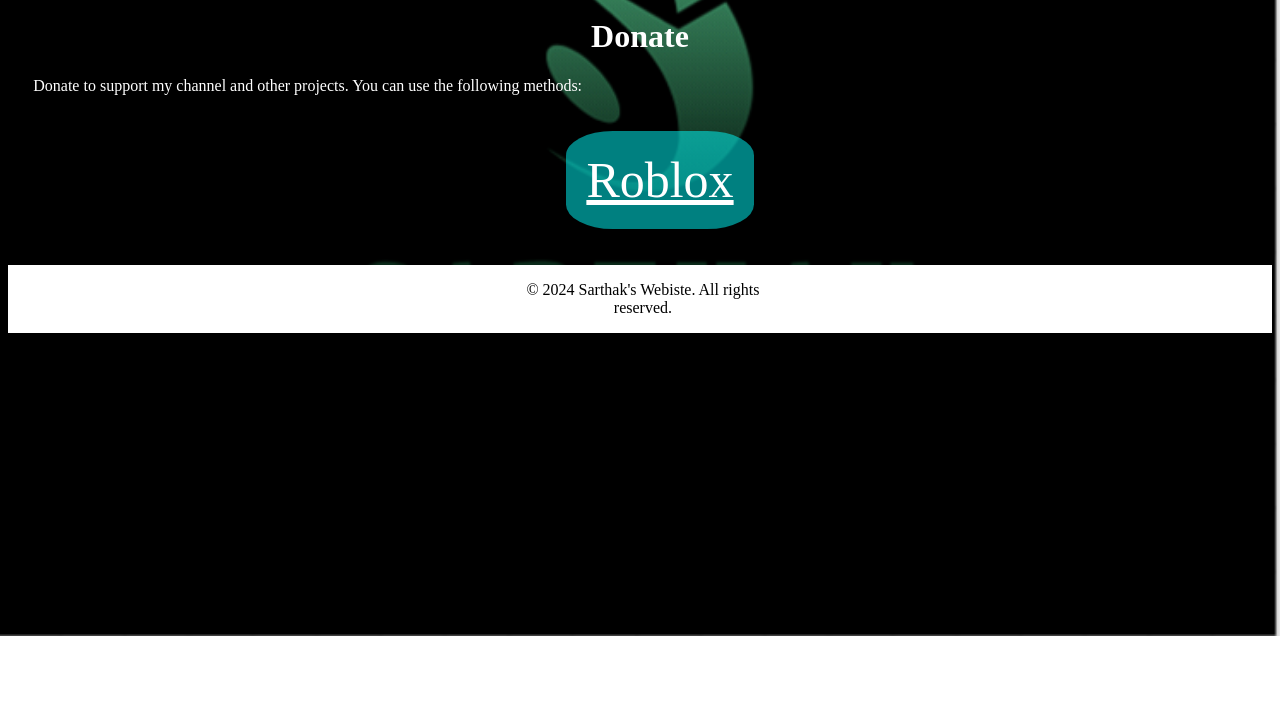
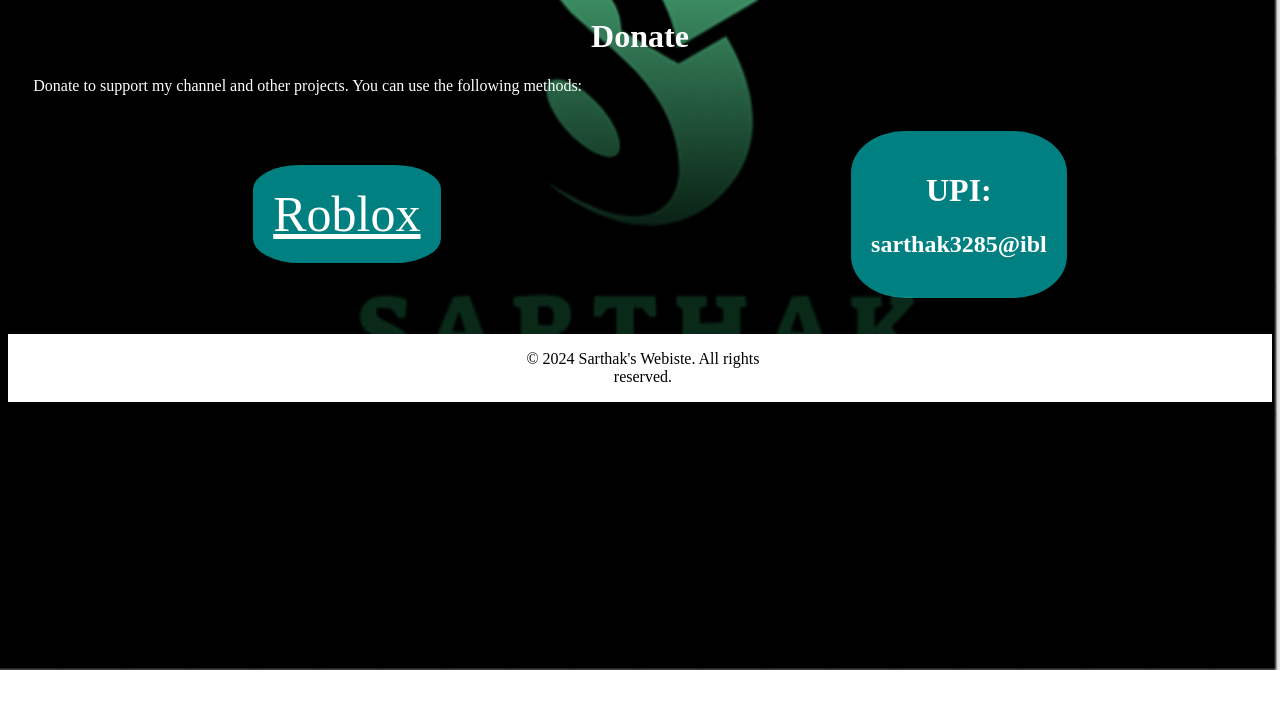
Before and after one commit to SarthakOnYt/Youtube_Website, a plain HTML site: page donation.html in a window 1280 px wide. Shown: the part 91-800 px from the top of the page. Drawn offline with Linux system fonts and the light colour scheme; no server answers.

Commit message:
Update donation.html

```diff
--- a/donation.html
+++ b/donation.html
@@ -30,6 +30,10 @@
                 <li>
                     <a href="Roblox_dono.html">Roblox</a>
                 </li>
+                <li>
+                    <h1>UPI:</h1>
+                    <h2>sarthak3285@ibl</h2>
+                </li>
             </ul>
         </main>
 
```
